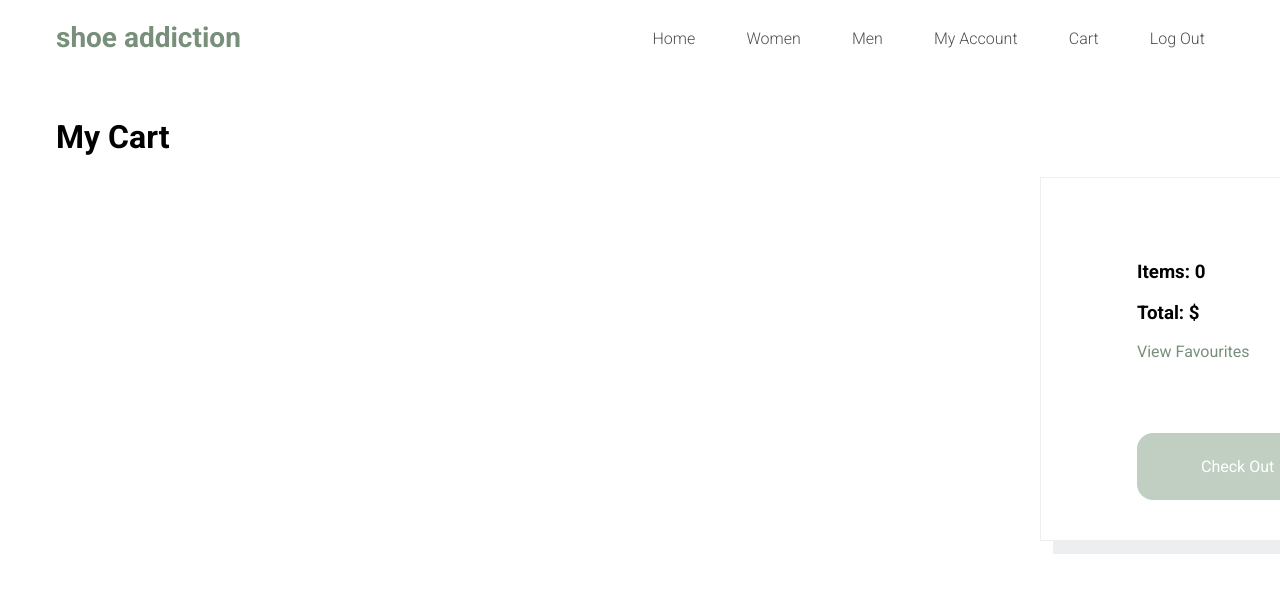
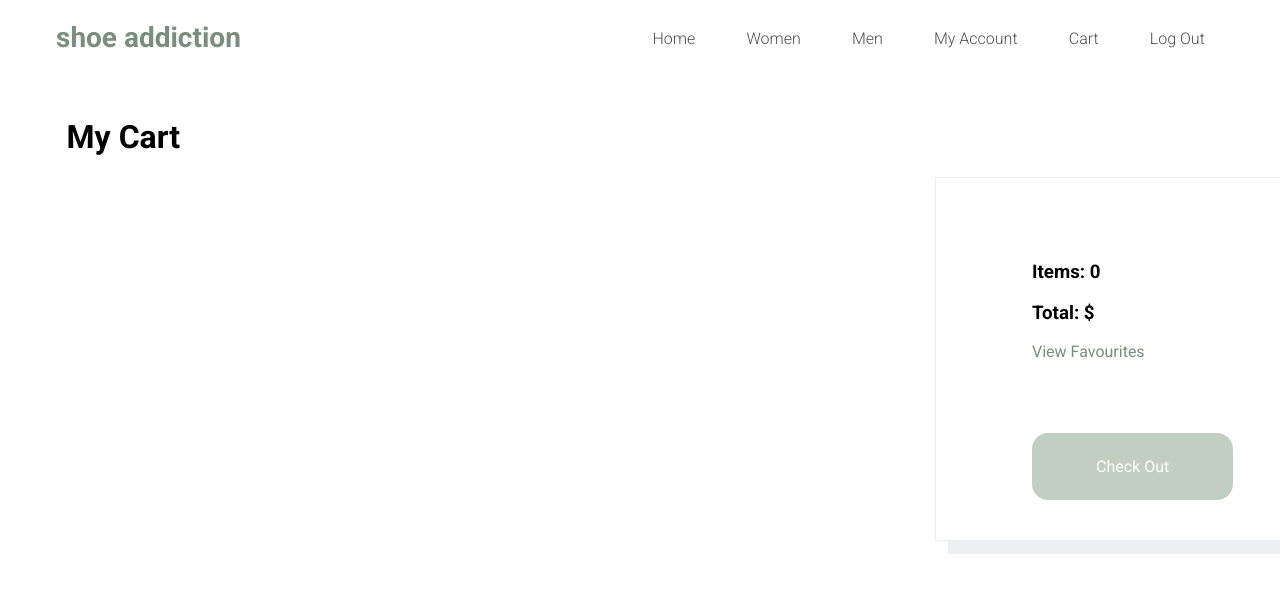
Before and after one commit to cwkshum/IAT352_Project, a PHP site: page /cart.php in a window 1280 px wide; the page is wider, and only the part inside the window is pictured. Shown: the top 593 px of that part. Run offline with PHP 8.4, Linux system fonts and the light colour scheme; the visitor is signed in with stand-in values (Sample User, id 1); data that the repository does not hold is empty.

Commit message:
Updated Cart/Content Details CSS for Smaller Screens

```diff
--- a/css/cart.css
+++ b/css/cart.css
@@ -9,7 +9,7 @@
 
 header h1{
     margin-top: 3rem;
-    margin-left: 3.5rem;
+    margin-left: 5.2%;
 }
 
 /* ---------- grid styling ------------ */
@@ -19,15 +19,17 @@
 
 /* grid gutters for content units and checkout box */
 .grid.add-gutters {
-    grid-column-gap: 10rem;
+    grid-column-gap: 5%;
     grid-row-gap: 2rem;
 }
 
 /* grid layout for content units and checkout box */
 .grid.two-column {
-    grid-template-columns: 55rem 27rem;
+    grid-template-columns: 53rem 27rem;
     grid-template-rows: auto;
     grid-auto-flow: row;
+    margin-left: 2%;
+    margin-right: 2%;
 }
 /* ------------------------------------------- */
 
--- a/css/products/content_details.css
+++ b/css/products/content_details.css
@@ -9,8 +9,8 @@
 }
 
 .grid.two-column {
-    margin-left: 11rem;
-    margin-right: 10rem;
+    margin-left: 9%;
+    margin-right: 8%;
     grid-template-columns: 1fr 1fr;
     grid-template-rows: auto;
     grid-auto-flow: row;
```
